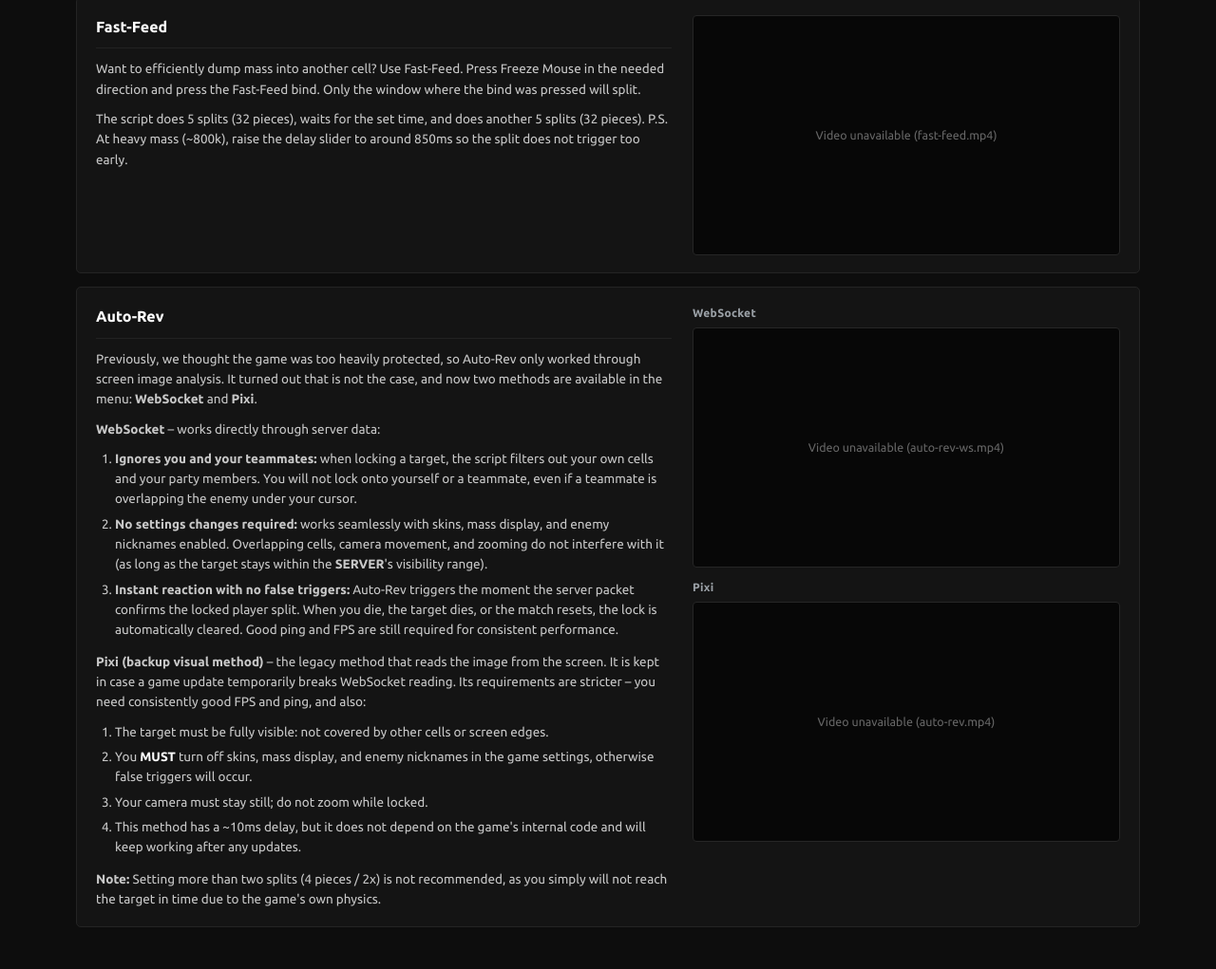
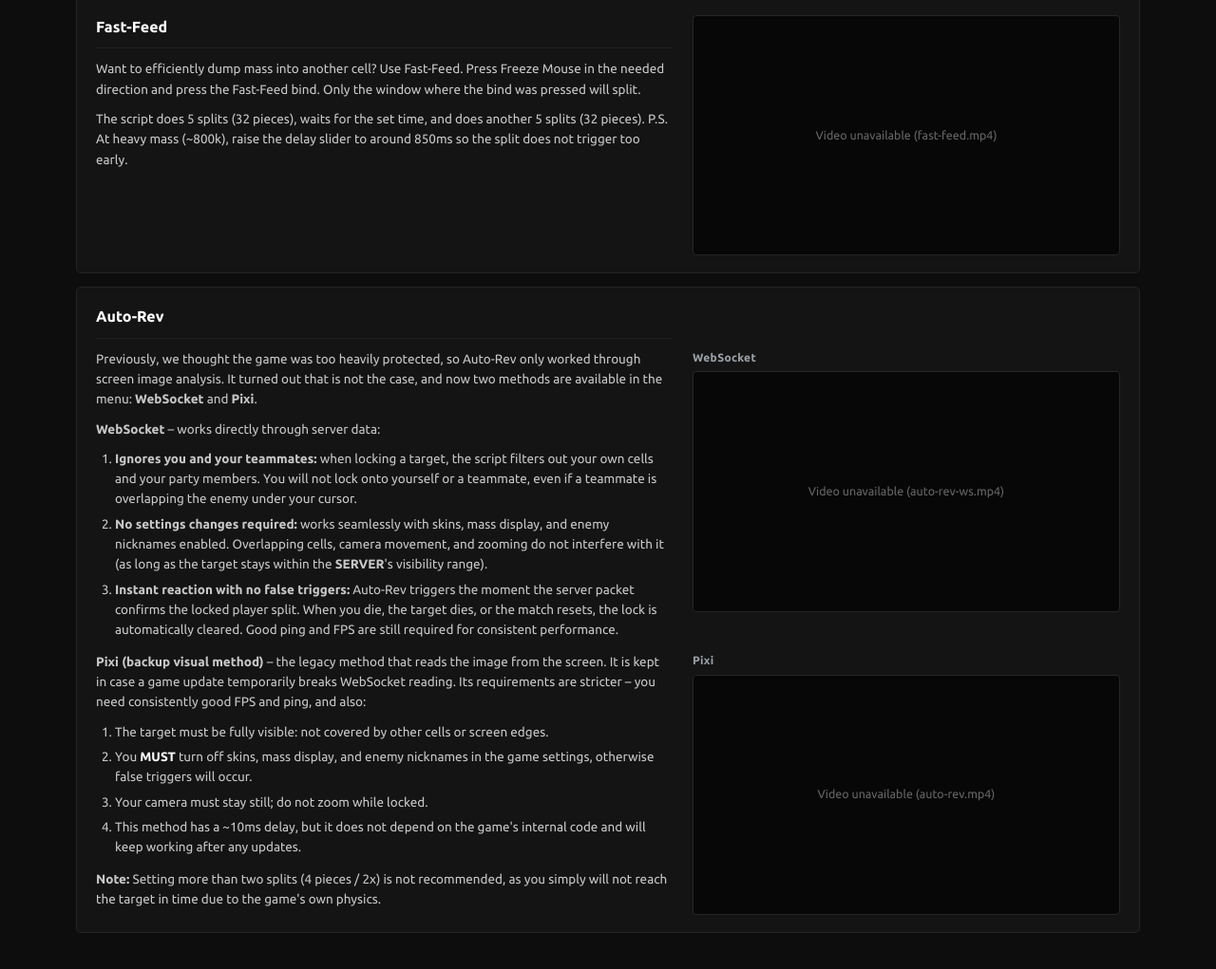
Before and after one commit to kuksikoid/gota-multibox-guide, a plain HTML site: page index.html in a window 1280 px wide. Shown: the part 499-1520 px from the top of the page at 95% size. Drawn offline with Linux system fonts and the light colour scheme.

```diff
--- a/index.html
+++ b/index.html
@@ -37,12 +37,15 @@
     .item-body .auto-rev-glow{color:#fff}
     .media-wrap{width:100%;aspect-ratio:16/9;background:#070707;border:1px solid #262626;border-radius:4px;overflow:hidden;position:relative;display:flex;align-items:center;justify-content:center}
     .media-wrap video{width:100%;height:100%;object-fit:contain;outline:none;display:block}
-    .media-col{display:flex;flex-direction:column;gap:12px;width:100%}
+    .item.item-auto{display:block}
+    .auto-head-grid,.auto-row{display:grid;grid-template-columns:minmax(0,1fr) 450px;gap:22px;align-items:start}
+    .auto-row+.auto-row{margin-top:12px}
     .media-slot{display:flex;flex-direction:column;gap:5px}
     .media-label{font-size:12px;font-weight:700;color:#9aa0a6;letter-spacing:0.3px}
     .vid-empty{display:none;color:#666;font-size:12.5px;text-align:center;padding:14px;user-select:none}
     @media(max-width:940px){
       .item{grid-template-columns:1fr;gap:16px;padding:16px}
+      .auto-head-grid,.auto-row{grid-template-columns:1fr;gap:14px}
     }
   </style>
 </head>
@@ -110,12 +113,12 @@
       </div>
     </section>
 
-    <section class="item" id="card-auto">
-      <div>
+    <section class="item item-auto" id="card-auto">
+      <div class="auto-head-grid">
         <div class="item-head" id="t-auto-title"></div>
+      </div>
+      <div class="auto-row">
         <div class="item-body" id="t-auto-desc"></div>
-      </div>
-      <div class="media-col">
         <div class="media-slot">
           <div class="media-label">WebSocket</div>
           <div class="media-wrap">
@@ -123,6 +126,9 @@
             <span class="vid-empty" data-file="auto-rev-ws.mp4"></span>
           </div>
         </div>
+      </div>
+      <div class="auto-row">
+        <div class="item-body" id="t-auto-pixi"></div>
         <div class="media-slot">
           <div class="media-label">Pixi</div>
           <div class="media-wrap">
@@ -368,6 +374,7 @@
     const r9TvB = k8LmQ.getElementById("t-fast-desc");
     const t2YxC = k8LmQ.getElementById("t-auto-title");
     const y4HuN = k8LmQ.getElementById("t-auto-desc");
+    const k3PxN = k8LmQ.getElementById("t-auto-pixi");
     const m6QcL = k8LmQ.getElementById("t-code-link");
     const v8JsM = Object.keys(d4PxN);
 
@@ -382,7 +389,14 @@
       e5KpM.textContent = d.fastTitle;
       r9TvB.innerHTML = d.fastDesc;
       t2YxC.textContent = d.autoTitle;
-      y4HuN.innerHTML = d.autoDesc;
+      const pIdx = d.autoDesc.indexOf("<p><strong>Pixi");
+      if (pIdx !== -1) {
+        y4HuN.innerHTML = d.autoDesc.slice(0, pIdx);
+        if (k3PxN) k3PxN.innerHTML = d.autoDesc.slice(pIdx);
+      } else {
+        y4HuN.innerHTML = d.autoDesc;
+        if (k3PxN) k3PxN.innerHTML = "";
+      }
       if (m6QcL) m6QcL.textContent = d.codeLink;
       s2VnK.value = code;
       k8LmQ.querySelectorAll(".vid-empty").forEach(el => {
```
